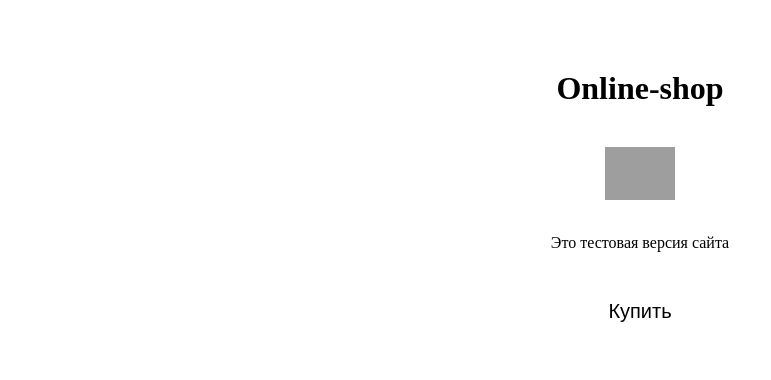
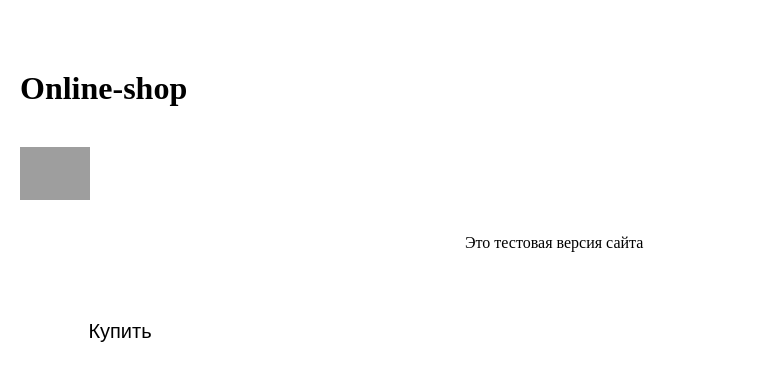
Before and after one commit to Kuroifum/tgtry1, a plain HTML site: page index.html in a window 1280 px wide. Shown: the whole page, without its empty margins (0-771 px from the left). Drawn offline with Linux system fonts and the light colour scheme; grey boxes are pictures that could not be loaded.

Commit message:
index.html

```diff
--- a/index.html
+++ b/index.html
@@ -18,7 +18,8 @@
         #main {
             width: 100%;
             padding: 20px;
-            text-align: center
+            margin-left: auto;
+            margin-right: auto
         }
 
         h1 {
@@ -48,7 +49,8 @@
             transition: all 500ms ease;
             color: var(--tg-theme-button-color);
             background: var(--tg-theme-button-text-color);
-            margin: 30px auto
+            margin-left: auto;
+            margin-right: auto
         }
 
         button:hover {
```
